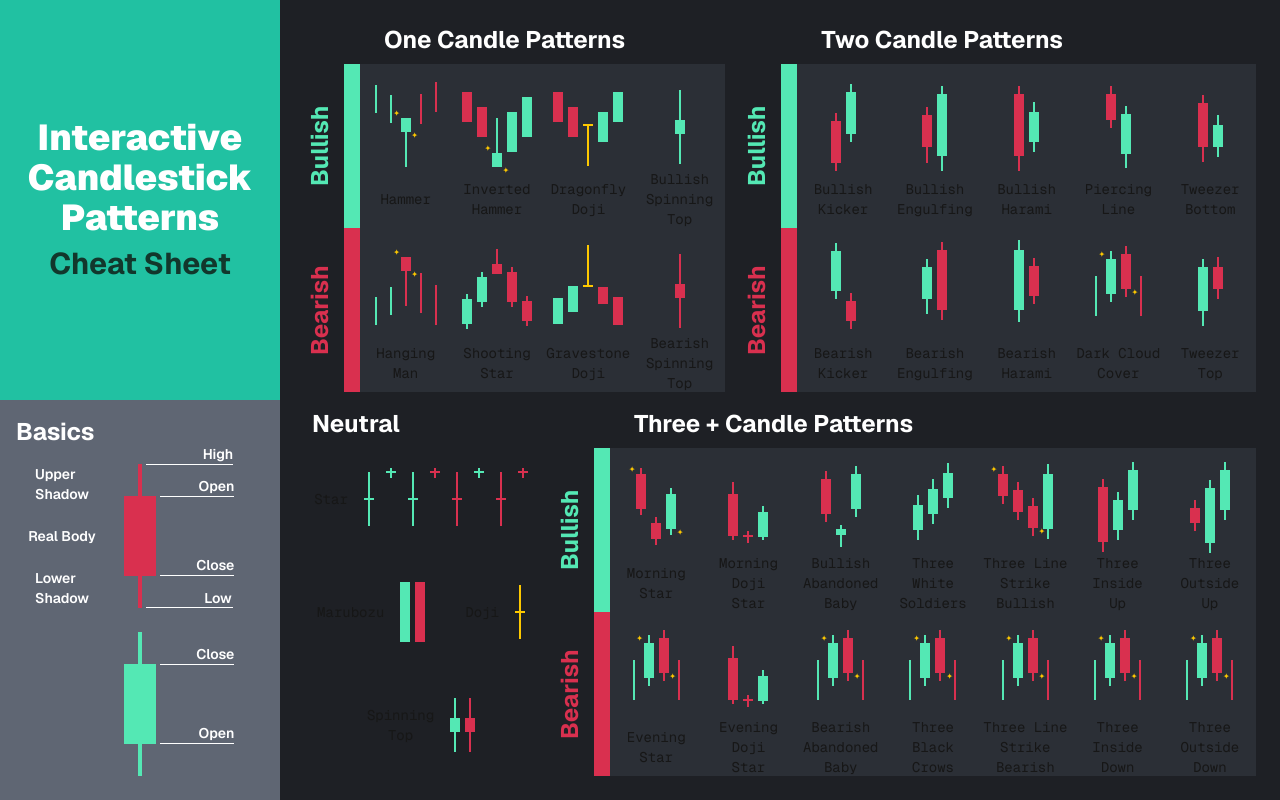
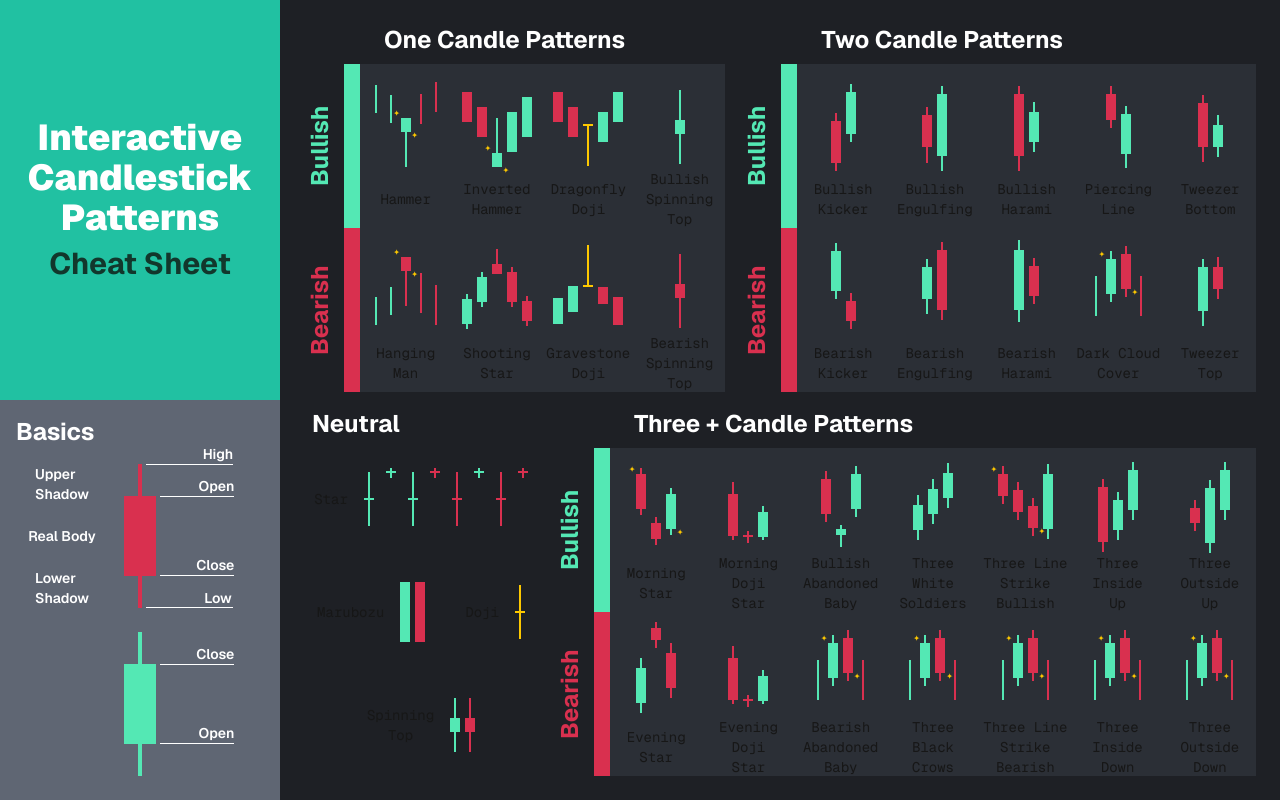
Before and after one commit to borakilicoglu/candlix, a Next.js app: page / in a window 1280 px wide. Built offline with nearby package versions, Linux system fonts and the light colour scheme.

Commit message:
Make project great again

```diff
--- a/app/components/patterns/threeCandlePatterns/EveningStar.tsx
+++ b/app/components/patterns/threeCandlePatterns/EveningStar.tsx
@@ -6,39 +6,30 @@ export default function EveningStar({ title }: { title?: string }) {
     <PatternWrapper title={title}>
       <Candle
         color="green"
-        wickTop={15}
-        bodyWidth={2}
-        bodyHeight={5}
-        wickBottom={20}
+        wickTop={10}
+        wickBottom={10}
+        bodyWidth={10}
+        bodyHeight={35}
         offsetX={0}
-        offsetY={15}
-      />
-      <Candle
-        color="green"
-        wickTop={8}
-        bodyHeight={35}
-        wickBottom={8}
-        offsetX={0}
-        offsetY={-5}
-        stars={[{ position: "top-left" }]}
+        offsetY={20}
       />
       <Candle
         color="red"
-        wickTop={8}
-        bodyHeight={35}
+        wickTop={6}
         wickBottom={8}
+        bodyWidth={10}
+        bodyHeight={12}
         offsetX={0}
-        offsetY={-10}
-        stars={[{ position: "bottom-right" }]}
+        offsetY={-30}
       />
       <Candle
         color="red"
-        wickTop={15}
-        bodyWidth={2}
-        bodyHeight={5}
-        wickBottom={20}
+        wickTop={10}
+        wickBottom={10}
+        bodyWidth={10}
+        bodyHeight={35}
         offsetX={0}
-        offsetY={15}
+        offsetY={5}
       />
     </PatternWrapper>
   );
```
